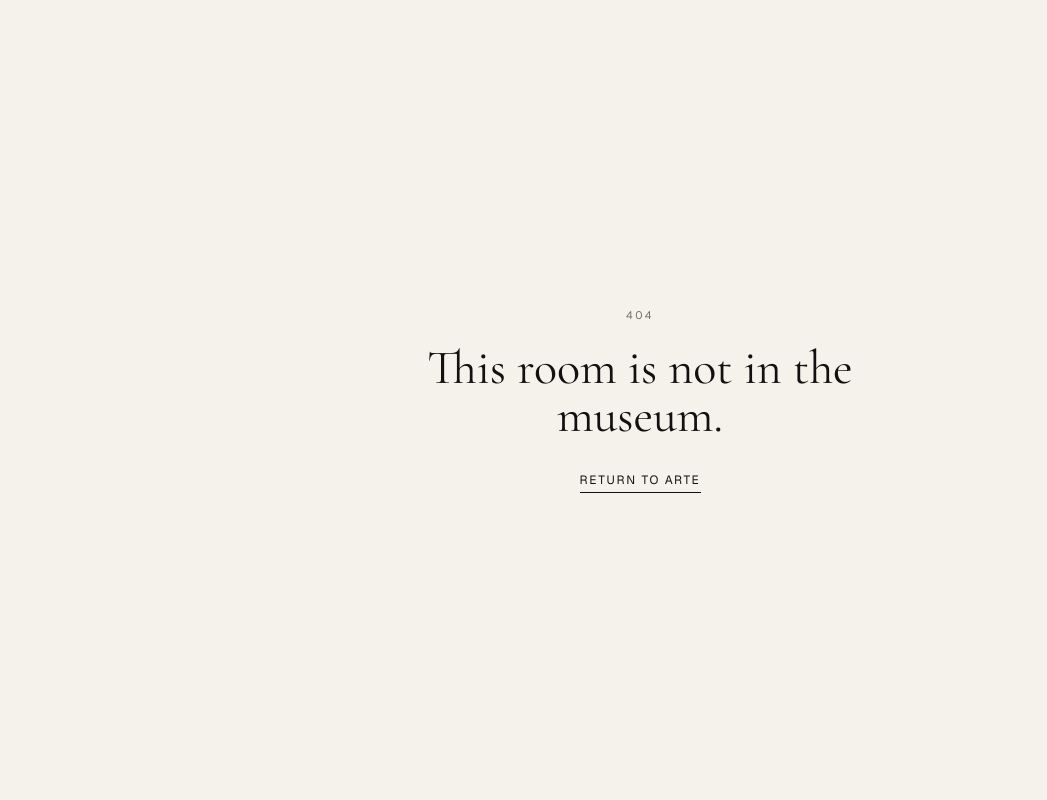
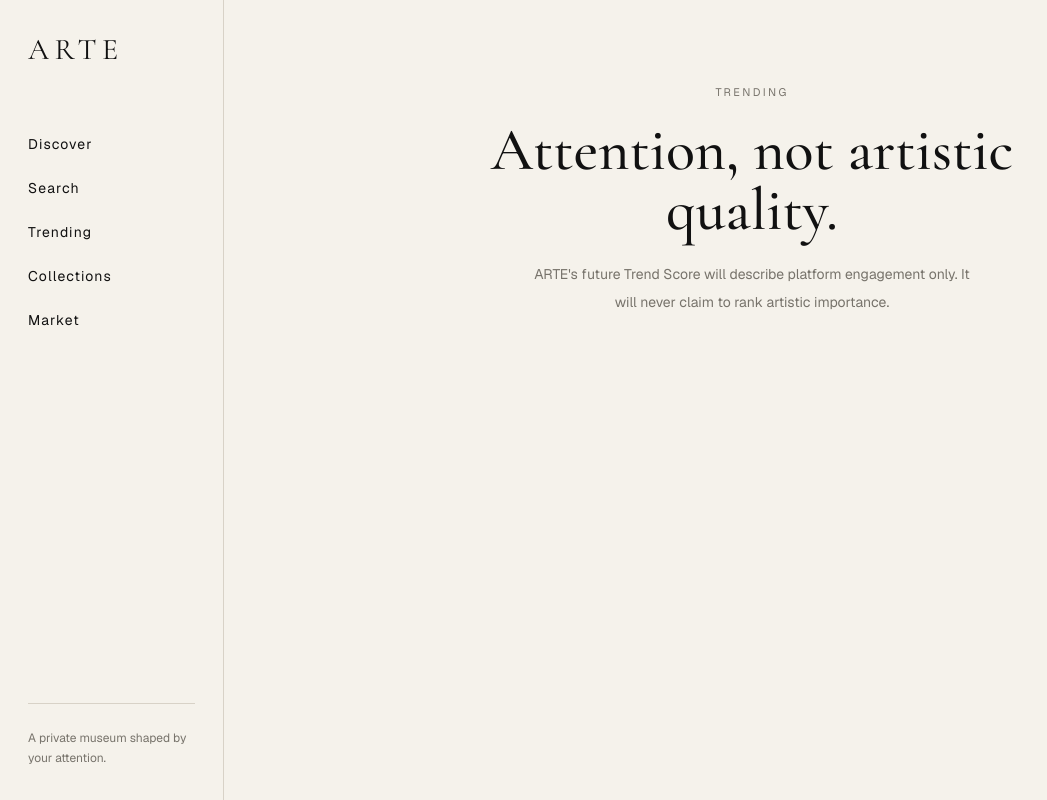
Before and after one commit to thereal-baitjet/ARTE, a Next.js app: page /trending in a window 1280 px wide. Before the commit this address had no page. Shown: the whole page, without its empty margins (0-1047 px from the left). Built offline with nearby package versions, Linux system fonts and the light colour scheme.

Commit message:
feat: add app/(product)/trending/page.tsx

```diff
--- /dev/null
+++ b/app/(product)/trending/page.tsx
@@ -0,0 +1,5 @@
+import { EmptyState } from "@/components/ui/EmptyState";
+
+export default function TrendingPage() {
+  return <EmptyState eyebrow="Trending" title="Attention, not artistic quality." description="ARTE's future Trend Score will describe platform engagement only. It will never claim to rank artistic importance." />;
+}
```
